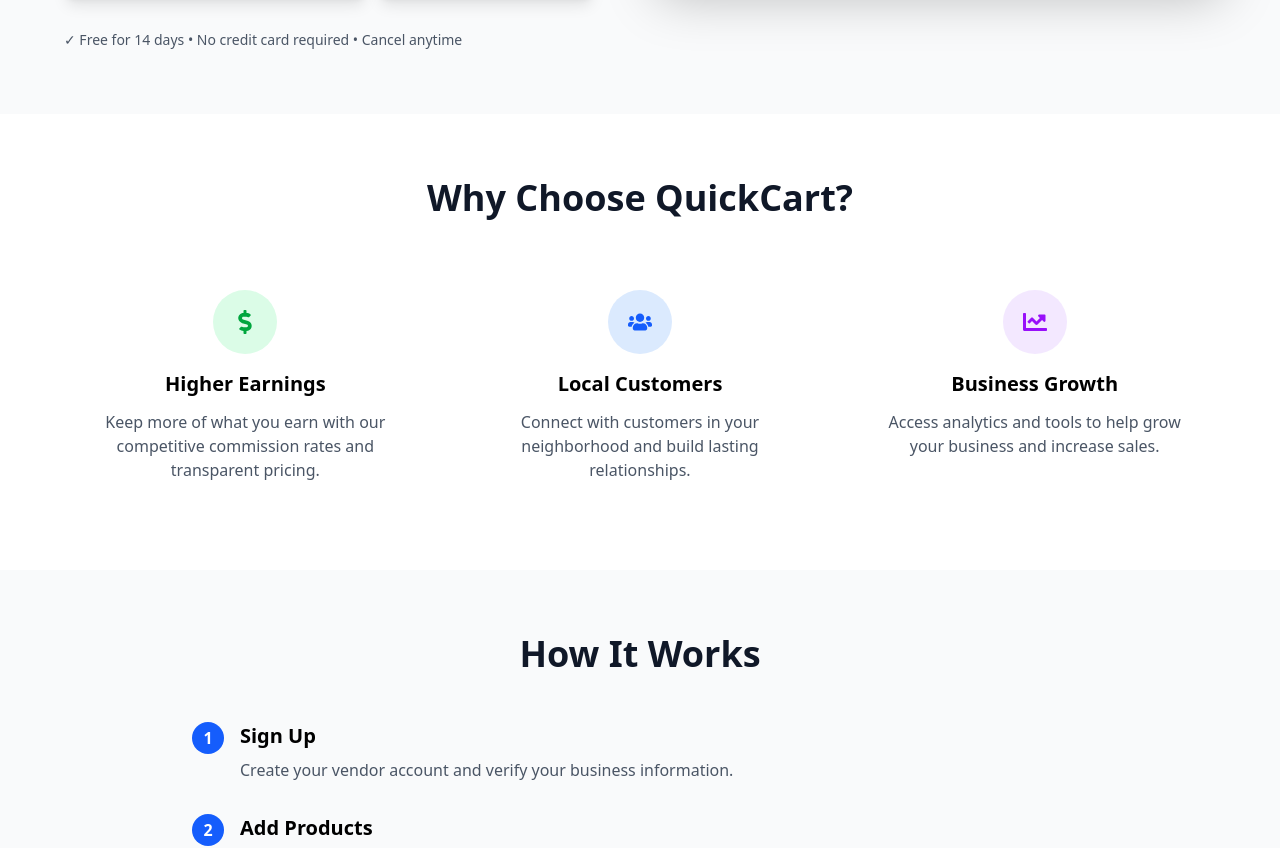
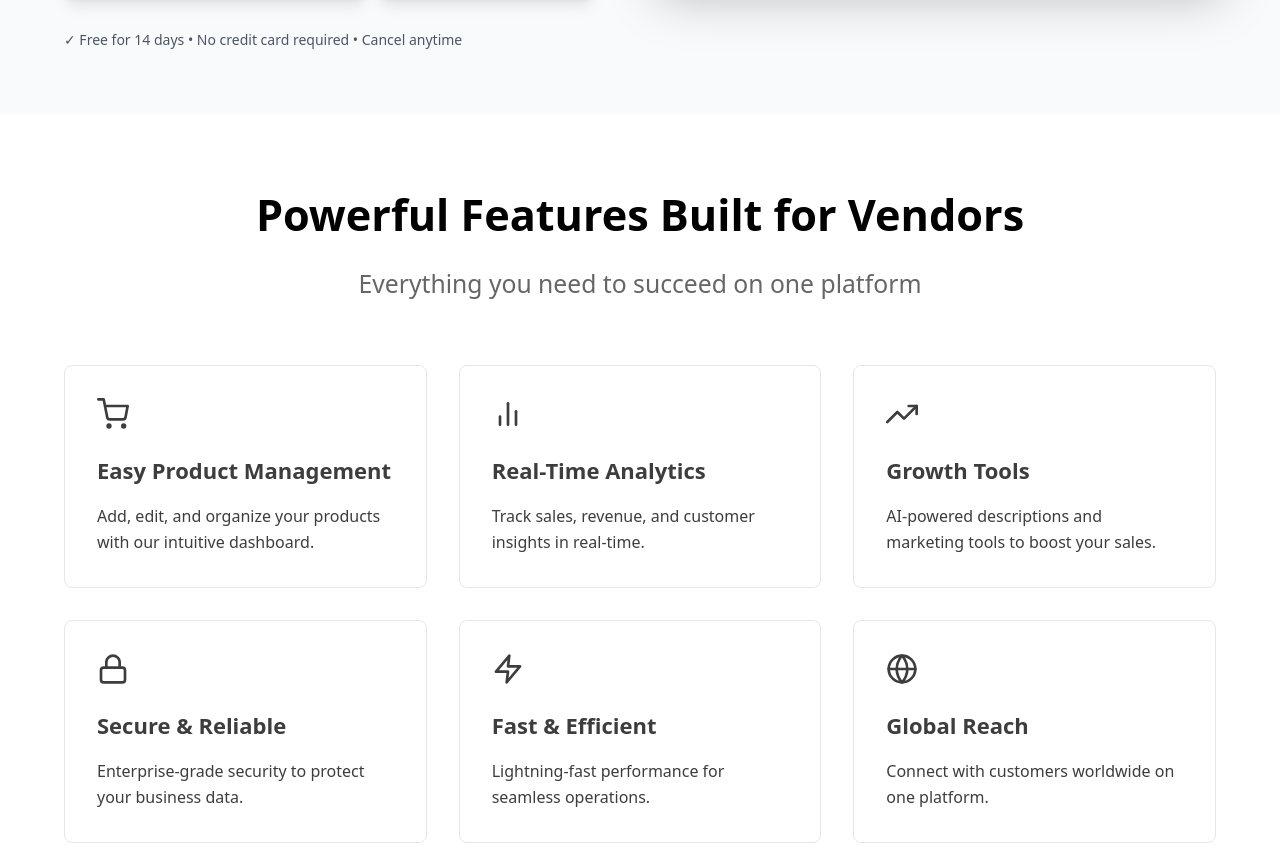
Before and after one commit to Olasunkanmi001/quickCart-landingPage, a React (Vite) app: page /vendorLanding in a window 1280 px wide. Shown: the part 612-1460 px from the top of the page. Built offline with nearby package versions, Linux system fonts and the light colour scheme.

Commit message:
replace Benefits Section with VendorFeatues.

```diff
--- a/src/component/vendorLanding.jsx
+++ b/src/component/vendorLanding.jsx
@@ -1,6 +1,7 @@
 import React from "react";
 import { Link } from "react-router-dom";
 import VendorHero from "./vendorHero";
+import VendorFeatures from "./vendorFeatures";
 import {
   FaArrowLeft,
   FaStore,
@@ -26,49 +27,8 @@
       {/* Hero Section */}
       <VendorHero />
 
-      {/* Benefits Section */}
-      <section className="px-6 md:px-16 py-16">
-        <div className="max-w-6xl mx-auto">
-          <h2 className="text-3xl md:text-4xl font-bold text-center text-gray-900 mb-12">
-            Why Choose QuickCart?
-          </h2>
-
-          <div className="grid md:grid-cols-3 gap-8">
-            <div className="text-center p-6">
-              <div className="bg-green-100 w-16 h-16 rounded-full flex items-center justify-center mx-auto mb-4">
-                <FaDollarSign className="text-green-600" size={24} />
-              </div>
-              <h3 className="text-xl font-semibold mb-3">Higher Earnings</h3>
-              <p className="text-gray-600">
-                Keep more of what you earn with our competitive commission rates
-                and transparent pricing.
-              </p>
-            </div>
-
-            <div className="text-center p-6">
-              <div className="bg-blue-100 w-16 h-16 rounded-full flex items-center justify-center mx-auto mb-4">
-                <FaUsers className="text-blue-600" size={24} />
-              </div>
-              <h3 className="text-xl font-semibold mb-3">Local Customers</h3>
-              <p className="text-gray-600">
-                Connect with customers in your neighborhood and build lasting
-                relationships.
-              </p>
-            </div>
-
-            <div className="text-center p-6">
-              <div className="bg-purple-100 w-16 h-16 rounded-full flex items-center justify-center mx-auto mb-4">
-                <FaChartLine className="text-purple-600" size={24} />
-              </div>
-              <h3 className="text-xl font-semibold mb-3">Business Growth</h3>
-              <p className="text-gray-600">
-                Access analytics and tools to help grow your business and
-                increase sales.
-              </p>
-            </div>
-          </div>
-        </div>
-      </section>
+      {/* Features Section */}
+      <VendorFeatures />
 
       {/* How it Works Section */}
       <section className="px-6 md:px-16 py-16 bg-gray-50">
```
